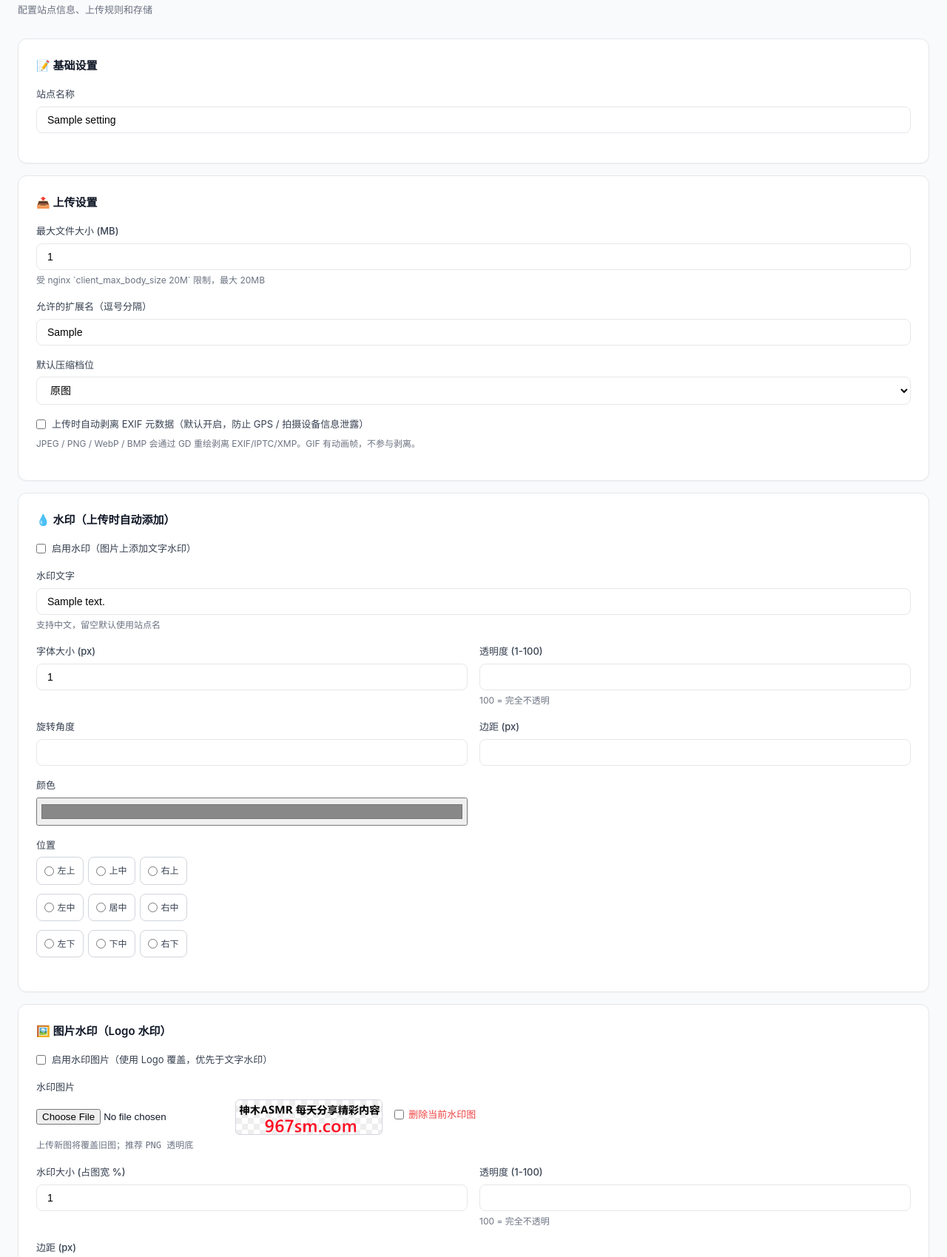
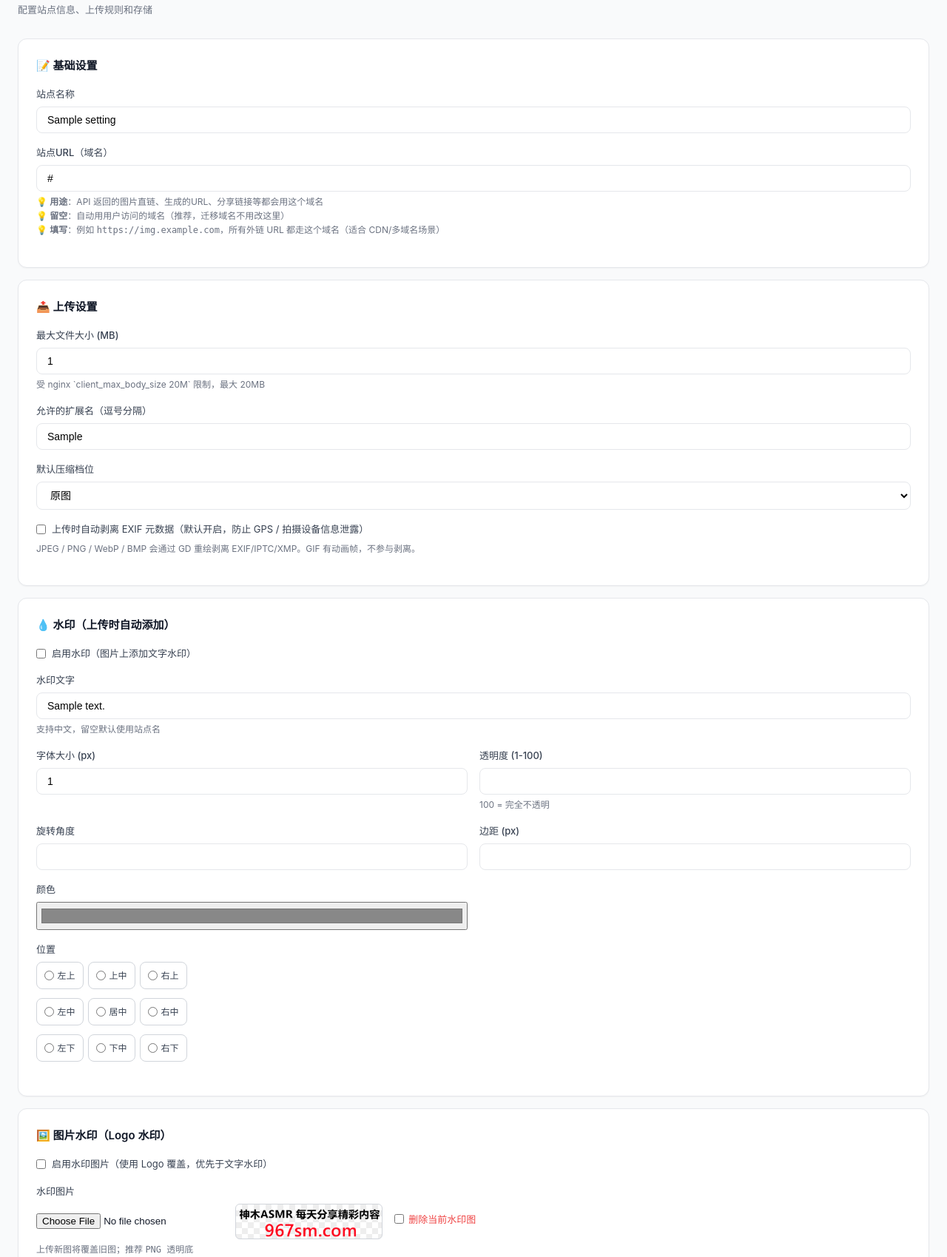
Before and after one commit to yunlianw/freeimg, a PHP site: template views/settings/index.php in a window 1280 px wide. Shown: the part 265-1964 px from the top of the page at 74% size. Run offline with PHP 8.4, Linux system fonts and the light colour scheme; the template is opened without the code that fills it: most values are stand-ins (such as "Sample title", 1, 10 or a date in 2020); data that the repository does not hold is empty.

Commit message:
feat: 后台可设置站点URL（默认跟随访问域名）
- SettingController 加 site_url 字段 + URL 校验（自动补 https、拒绝 javascript/data/file/ftp）
- base_origin() 增加第 0 优先级：读 settings.site_url
- views/settings/index.php 加表单 + hint
- install/Installer.php seedSettings 接受 publicHost 参数，自动写入 https://{$HTTP_HOST}
- 老库升级无副作用（site_url 不存在时 fallback 到访问域名）

审查：龙虾二号超时，我手动 16 case 安全测试全通过

```diff
--- a/install/Installer.php
+++ b/install/Installer.php
@@ -94,10 +94,12 @@ class Installer
     /**
      * 写入默认设置
      */
-    public function seedSettings(): void
+    public function seedSettings(?string $publicHost = null): void
     {
         $defaults = [
             ['site_name', 'FreeImg 自由图床', 'general'],
+            // site_url：自动用访问域名（HTTP_HOST），管理员可在后台修改
+            $publicHost ? ['site_url', 'https://' . $publicHost, 'general'] : ['site_url', '', 'general'],
             ['upload_max_size', '10', 'upload'],
             ['upload_allowed_types', 'jpg,jpeg,png,gif,webp,bmp', 'upload'],
             ['default_compression', 'balanced', 'image'],
--- a/install/index.php
+++ b/install/index.php
@@ -81,7 +81,7 @@ if ($step === 3 && $_SERVER['REQUEST_METHOD'] === 'POST') {
                 }
                 $adminId = $inst->createAdmin($adminUser, $adminEmail, $adminPass);
                 $inst->createDefaultStorage($adminId, $_SERVER['HTTP_HOST']);
-                $inst->seedSettings();
+                $inst->seedSettings($_SERVER['HTTP_HOST']);
                 $inst->seedCompressionProfiles();
                 $pdo->commit();
             } catch (Throwable $e) {
--- a/views/settings/index.php
+++ b/views/settings/index.php
@@ -15,6 +15,15 @@
         <div class="form-group">
             <label>站点名称</label>
             <input type="text" name="site_name" value="<?= htmlspecialchars($settings['site_name'] ?? 'FreeImg') ?>">
+        </div>
+        <div class="form-group">
+            <label>站点URL（域名）</label>
+            <input type="text" name="site_url" value="<?= htmlspecialchars($settings['site_url'] ?? '') ?>" placeholder="留空 = 跟随访问域名（如 https://pic.5276.net）">
+            <div class="hint">
+                💡 <b>用途</b>：API 返回的图片直链、生成的URL、分享链接等都会用这个域名<br>
+                💡 <b>留空</b>：自动用用户访问的域名（推荐，迁移域名不用改这里）<br>
+                💡 <b>填写</b>：例如 <code>https://img.example.com</code>，所有外链 URL 都走这个域名（适合 CDN/多域名场景）
+            </div>
         </div>
     </div>
 
```
Also changed, not shown: app/Controllers/SettingController.php (+19 -0 lines), app/Helpers/functions.php (+24 -1 lines), CHANGELOG.md.
